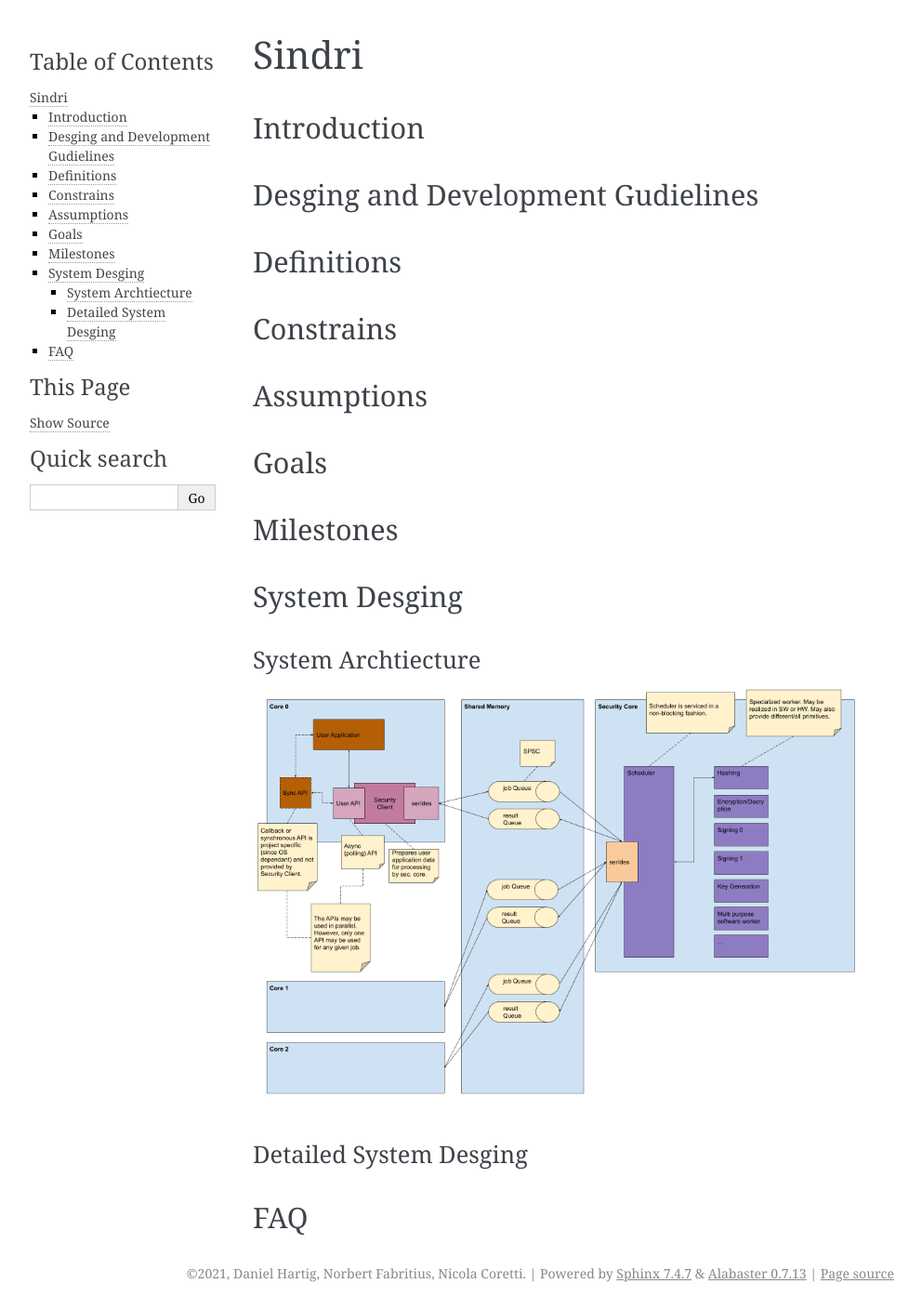
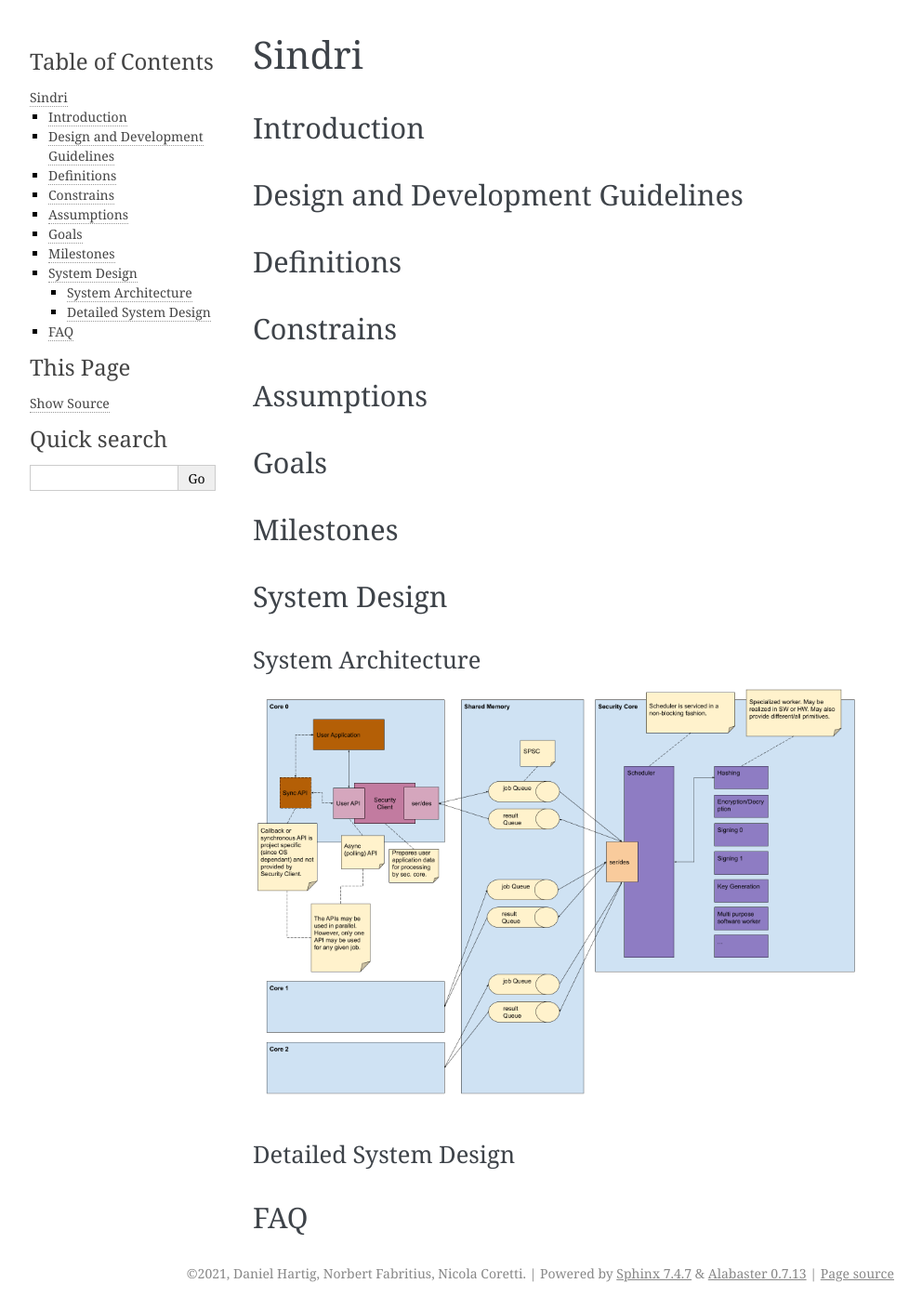
Before and after one commit to eclipse-heimlig/heimlig, a Sphinx documentation site: the page built from doc/design.rst, in a window 1280 px wide. Shown: the whole page at 93% size, without its empty margins (148-1140 px from the left). Built offline with Sphinx 7.4.7, drawn with Linux system fonts in a browser that asks for light colours.

Commit message:
Update design doc (#24)
* Add .idea to .gitigrnore

* Fix typos in design.txt

* Add diagramms

```diff
--- a/doc/design.rst
+++ b/doc/design.rst
@@ -1,11 +1,10 @@
 Sindri
 ======
-
 
 Introduction
 ------------
 
-Desging and Development Gudielines
+Design and Development Guidelines
 ----------------------------------
 
 
@@ -24,15 +23,15 @@
 Milestones
 ----------
 
-System Desging
+System Design
 --------------
 
-System Archtiecture
+System Architecture
 +++++++++++++++++++
 .. image:: ../resources/images/architecture.png
-    :alt: Archtiecture
+    :alt: Architecture
 
-Detailed System Desging
+Detailed System Design
 +++++++++++++++++++++++
 
 FAQ
```
Also changed, not shown: 2 other files.
